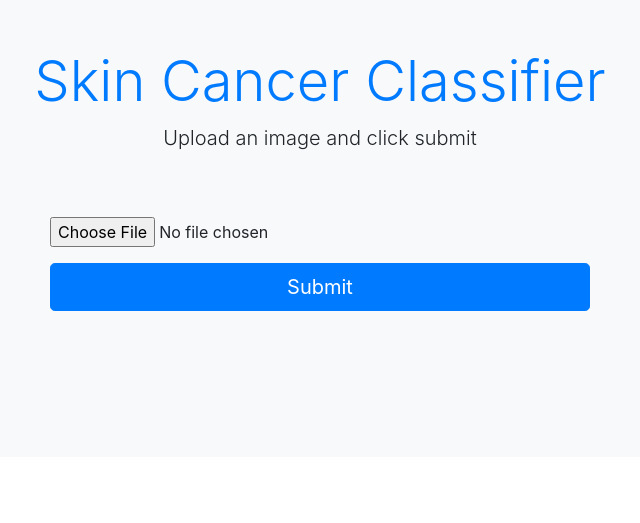
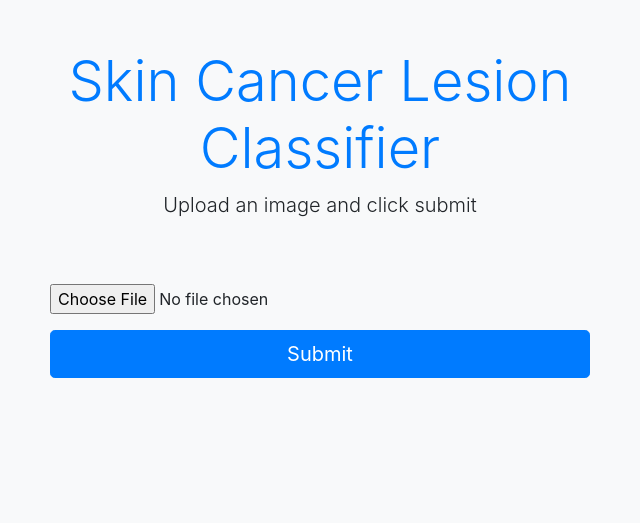
Before and after one commit to yassinebenromdhane/Skin-Cancer-Classifier, a Flask app: page / in a window 1280 px wide. Shown: the top 523 px of the page, without its empty margins (320-960 px from the left). Run offline with Flask 3, Linux system fonts and the light colour scheme; some libraries are stand-ins or nearby versions.

Commit message:
Change title

```diff
--- a/kubernetes/deployment.yaml
+++ b/kubernetes/deployment.yaml
@@ -14,7 +14,7 @@ spec:
     spec:
       containers:
       - name: skin-cancer-prediction
-        image: gcr.io/deep-learning-421017/skin-cancer-prediction:v10
+        image: gcr.io/deep-learning-421017/skin-cancer-prediction:v11
         imagePullPolicy: IfNotPresent
         ports:
         - containerPort: 5000
--- a/templates/index.html
+++ b/templates/index.html
@@ -25,7 +25,7 @@
         <div class="container">
             <div class="row justify-content-center">
                 <div class="col-md-8 text-center">
-                    <h1 class="display-4 text-primary">Skin Cancer Classifier</h1>
+                    <h1 class="display-4 text-primary">Skin Cancer Lesion Classifier</h1>
                     <p class="lead">Upload an image and click submit</p>
                 </div>
             </div>
@@ -43,10 +43,10 @@
                 <div class="col-md-8 text-center">
                     <div class="diagnosis">
                         {% with messages = get_flashed_messages() %}
-                            {% if messages %}
-                                <p class="lead">Diagnosis for the following image is: <strong>{{ messages[0] }}</strong></p>
-                                <img src="{{ messages[1] }}" class="img-fluid rounded" alt="Diagnosed Image">
-                            {% endif %}
+                        {% if messages %}
+                        <p class="lead">Diagnosis for the following image is: <strong>{{ messages[0] }}</strong></p>
+                        <img src="{{ messages[1] }}" class="img-fluid rounded" alt="Diagnosed Image">
+                        {% endif %}
                         {% endwith %}
                     </div>
                 </div>
@@ -59,6 +59,6 @@
     <script src="https://cdn.jsdelivr.net/npm/@popperjs/core@2.5.4/dist/umd/popper.min.js"></script>
     <script src="https://stackpath.bootstrapcdn.com/bootstrap/4.5.2/js/bootstrap.min.js"></script>
 
-    </body>
+</body>
 
 </html>
```
Also changed, not shown: .github/workflows/continuous-deployment.yml.
